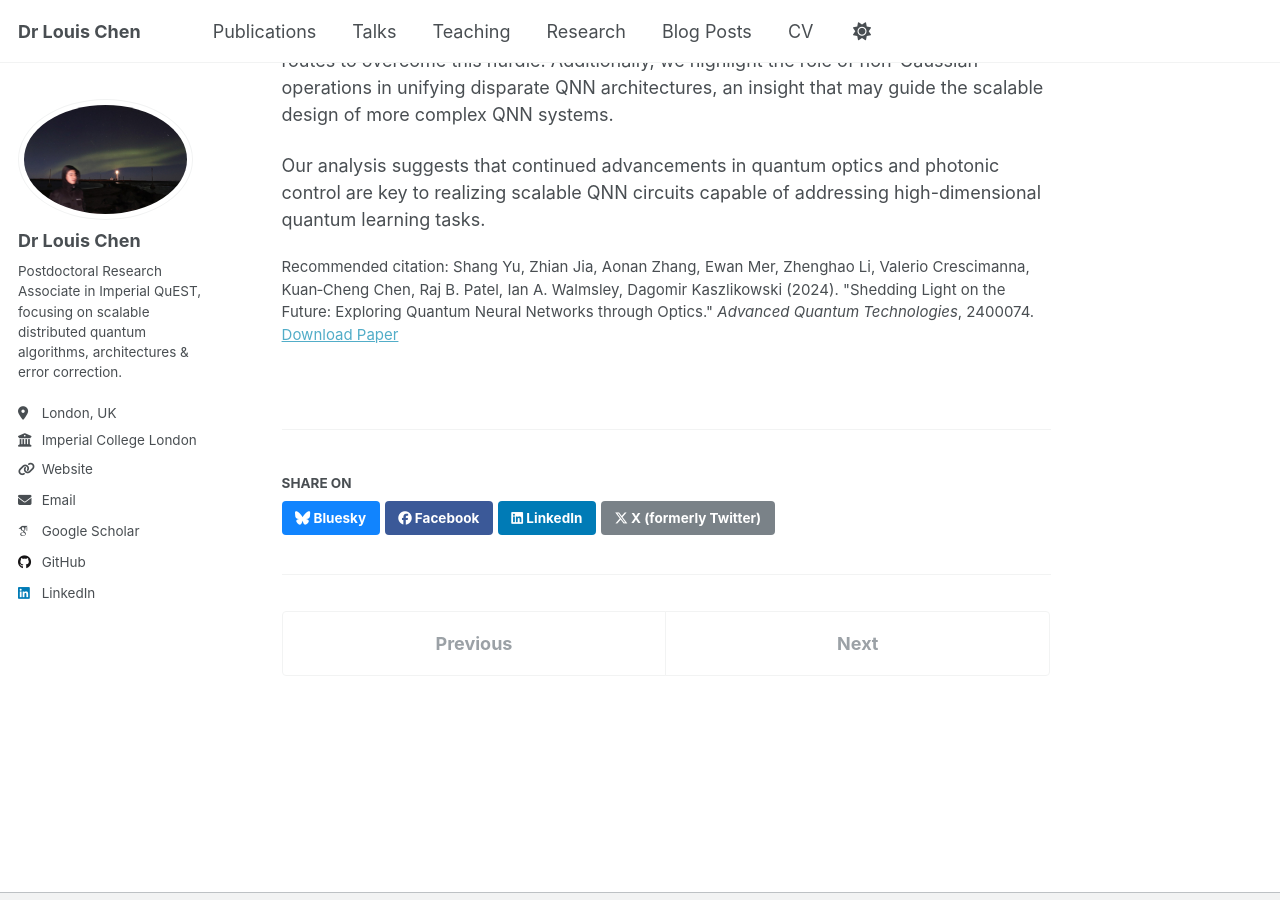
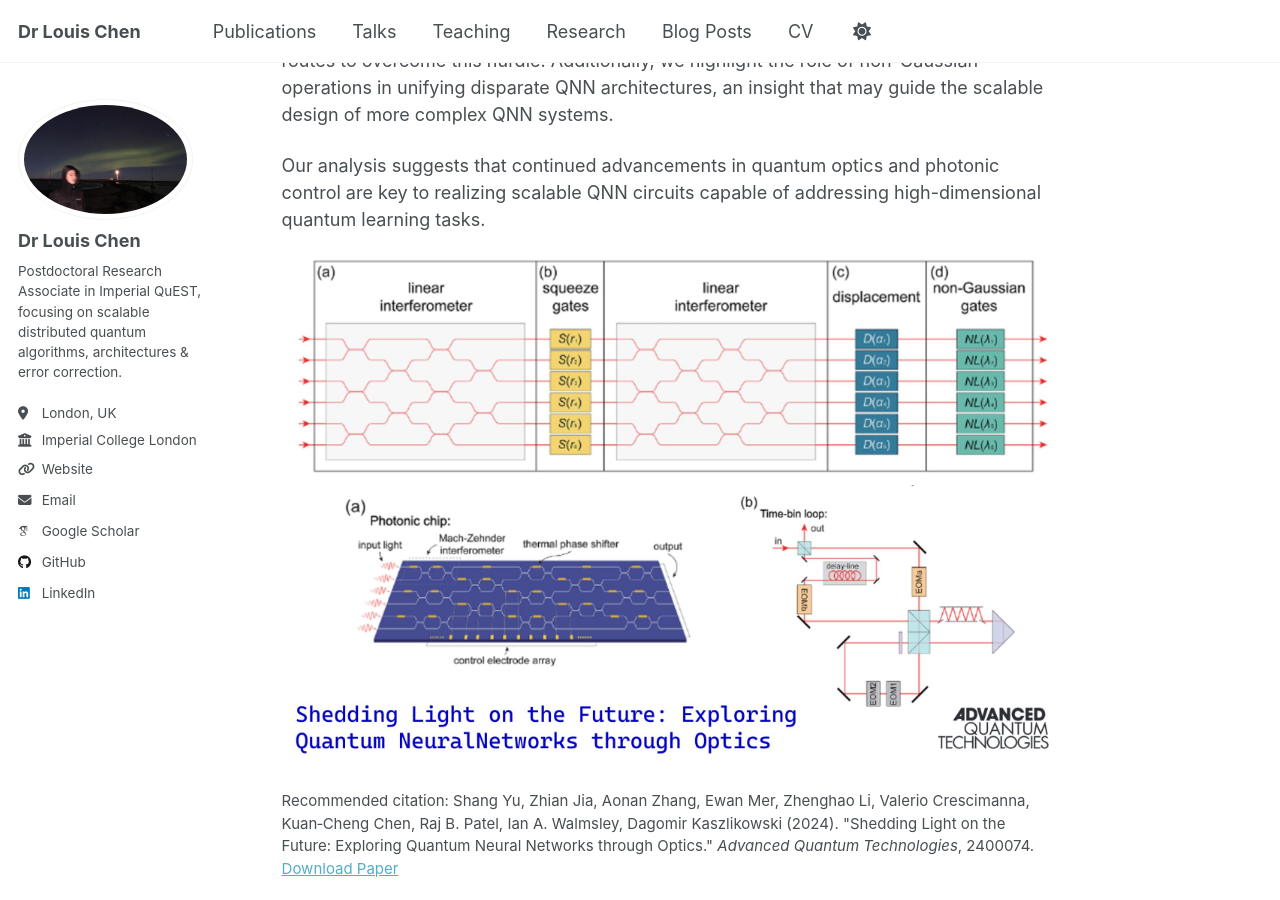
Before and after one commit to Louisanity/louisanity.github.io, a Jekyll site: the page built from _publications/2024-01-01-Journal-Shedding-number-1.md, in a window 1280 px wide and 900 px high, scrolled down 520 px. Built offline with Jekyll 4.4.1, drawn with Linux system fonts in a browser that asks for light colours; some web fonts are replaced.

Commit message:
Update 2024-01-01-Journal-Shedding-number-1.md

```diff
--- a/_publications/2024-01-01-Journal-Shedding-number-1.md
+++ b/_publications/2024-01-01-Journal-Shedding-number-1.md
@@ -17,3 +17,5 @@ We examine how quantum principles can be integrated with classical neural networ
 A major challenge in optical QNNs lies in achieving the necessary non-linear gates. We discuss emerging strategies, including measurement-induced nonlinearities, as promising routes to overcome this hurdle. Additionally, we highlight the role of non-Gaussian operations in unifying disparate QNN architectures, an insight that may guide the scalable design of more complex QNN systems.
 
 Our analysis suggests that continued advancements in quantum optics and photonic control are key to realizing scalable QNN circuits capable of addressing high-dimensional quantum learning tasks.
+
+![Figure: Optical architectures for quantum neural networks, including photonic chips and time-bin loop implementations.](https://louisanity.github.io/images/shedding.jpeg)
```
